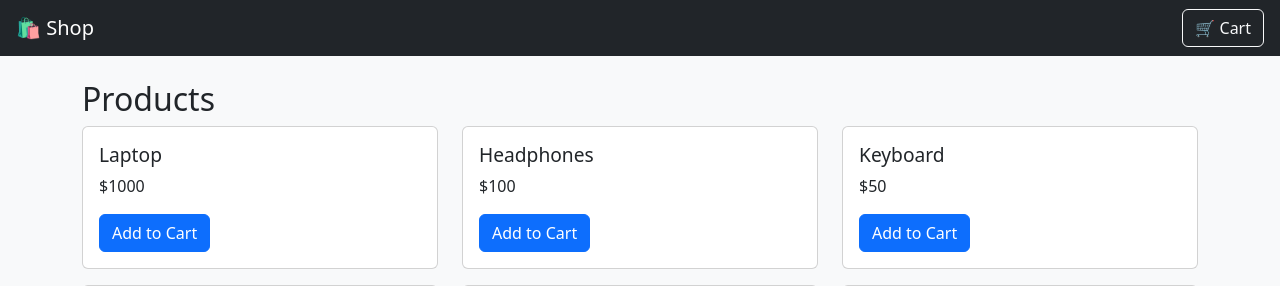
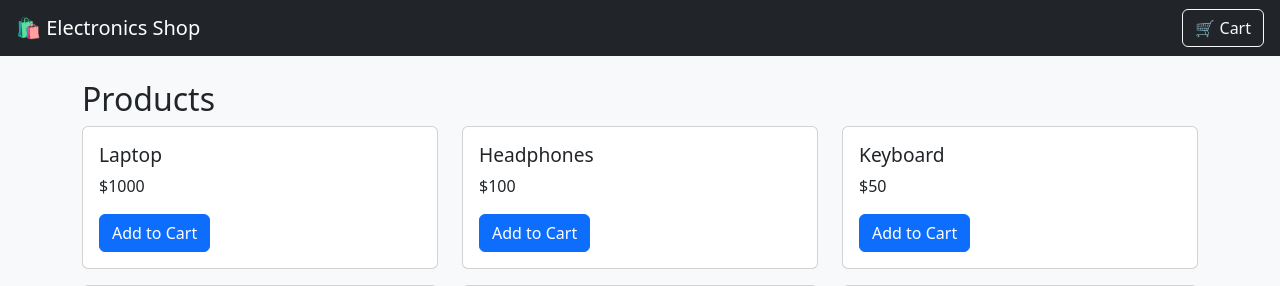
Before and after one commit to vijay-palletrainer/mydevopsproject, a Flask app: page / in a window 1280 px wide. Shown: the top 286 px of the page. Run offline with Flask 3, Linux system fonts and the light colour scheme.

Commit message:
Update base.html

```diff
--- a/templates/base.html
+++ b/templates/base.html
@@ -8,7 +8,7 @@
 </head>
 <body>
   <nav class="navbar navbar-dark bg-dark px-3">
-    <a class="navbar-brand" href="/">🛍️ Shop</a>
+    <a class="navbar-brand" href="/">🛍️ Electronics Shop</a>
     <a class="btn btn-outline-light" href="{{ url_for('cart') }}">🛒 Cart</a>
   </nav>
   <div class="container mt-4">
```
